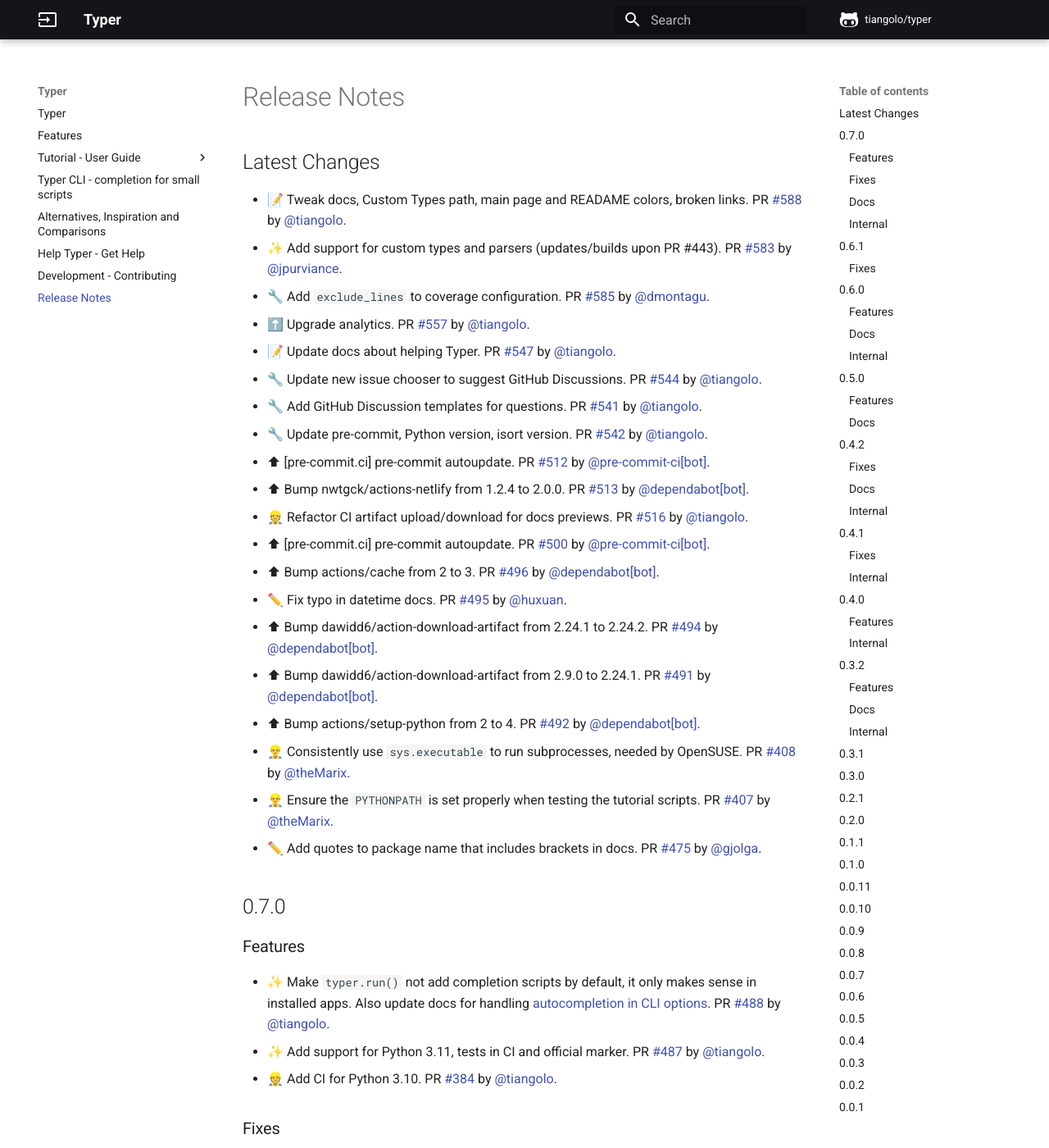
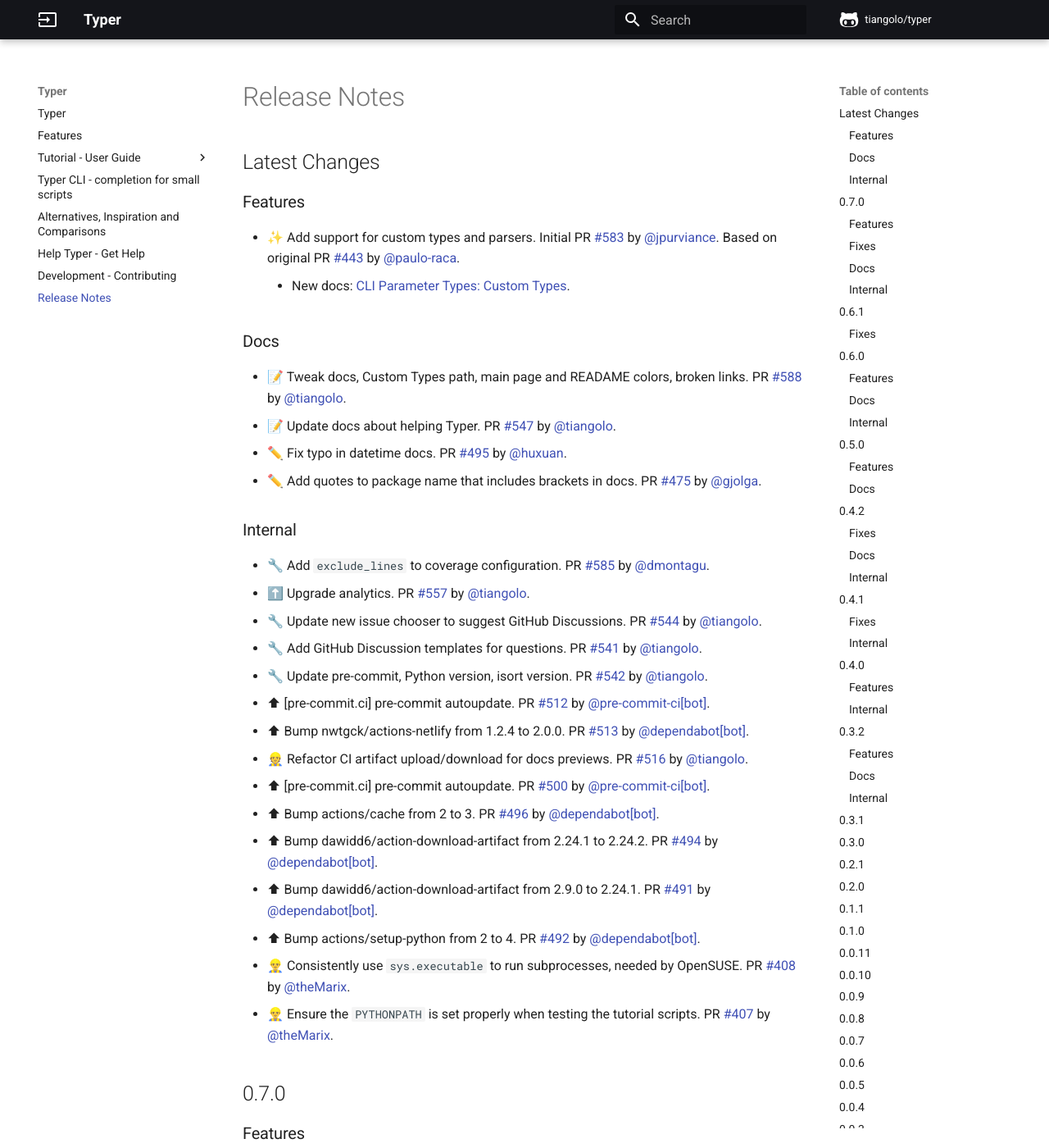
Before and after one commit to RED0731/red_pythonTyper, an MkDocs documentation site: the page built from docs/release-notes.md, in a window 1280 px wide and 1400 px high. Shown: the whole window at 82% size. Built offline with MkDocs 1.6.1 and Material for MkDocs 9.7.7, drawn with Linux system fonts in a browser that asks for light colours; comment, search, counter and statistics services are not loaded.

Commit message:
📝 Update release notes

```diff
--- a/docs/release-notes.md
+++ b/docs/release-notes.md
@@ -1,10 +1,23 @@
 ## Latest Changes
 
+
+
+### Features
+
+* ✨ Add support for custom types and parsers. Initial PR [#583](https://github.com/tiangolo/typer/pull/583) by [@jpurviance](https://github.com/jpurviance). Based on original PR [#443](https://github.com/tiangolo/typer/pull/443) by [@paulo-raca](https://github.com/paulo-raca).
+    * New docs: [CLI Parameter Types: Custom Types](https://typer.tiangolo.com/tutorial/parameter-types/custom-types/).
+
+### Docs
+
 * 📝 Tweak docs, Custom Types path, main page and READAME colors, broken links. PR [#588](https://github.com/tiangolo/typer/pull/588) by [@tiangolo](https://github.com/tiangolo).
-* ✨ Add support for custom types and parsers (updates/builds upon PR #443). PR [#583](https://github.com/tiangolo/typer/pull/583) by [@jpurviance](https://github.com/jpurviance).
+* 📝 Update docs about helping Typer. PR [#547](https://github.com/tiangolo/typer/pull/547) by [@tiangolo](https://github.com/tiangolo).
+* ✏️ Fix typo in datetime docs. PR [#495](https://github.com/tiangolo/typer/pull/495) by [@huxuan](https://github.com/huxuan).
+* ✏️ Add quotes to package name that includes brackets in docs. PR [#475](https://github.com/tiangolo/typer/pull/475) by [@gjolga](https://github.com/gjolga).
+
+### Internal
+
 * 🔧 Add `exclude_lines` to coverage configuration. PR [#585](https://github.com/tiangolo/typer/pull/585) by [@dmontagu](https://github.com/dmontagu).
 * ⬆️ Upgrade analytics. PR [#557](https://github.com/tiangolo/typer/pull/557) by [@tiangolo](https://github.com/tiangolo).
-* 📝 Update docs about helping Typer. PR [#547](https://github.com/tiangolo/typer/pull/547) by [@tiangolo](https://github.com/tiangolo).
 * 🔧 Update new issue chooser to suggest GitHub Discussions. PR [#544](https://github.com/tiangolo/typer/pull/544) by [@tiangolo](https://github.com/tiangolo).
 * 🔧 Add GitHub Discussion templates for questions. PR [#541](https://github.com/tiangolo/typer/pull/541) by [@tiangolo](https://github.com/tiangolo).
 * 🔧 Update pre-commit, Python version, isort version. PR [#542](https://github.com/tiangolo/typer/pull/542) by [@tiangolo](https://github.com/tiangolo).
```
Also changed, not shown: other parts of docs/release-notes.md (+0 -2 lines).
